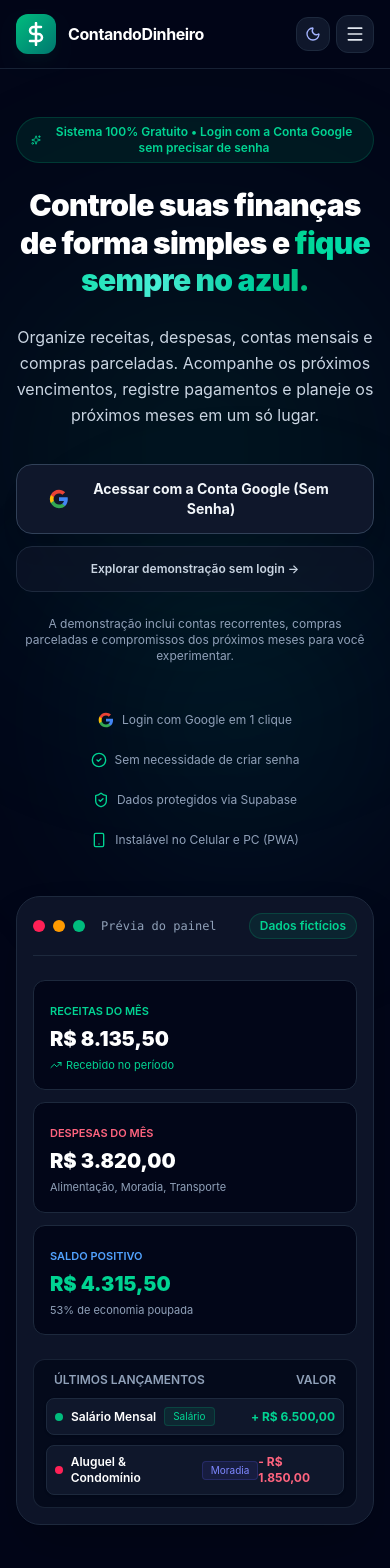
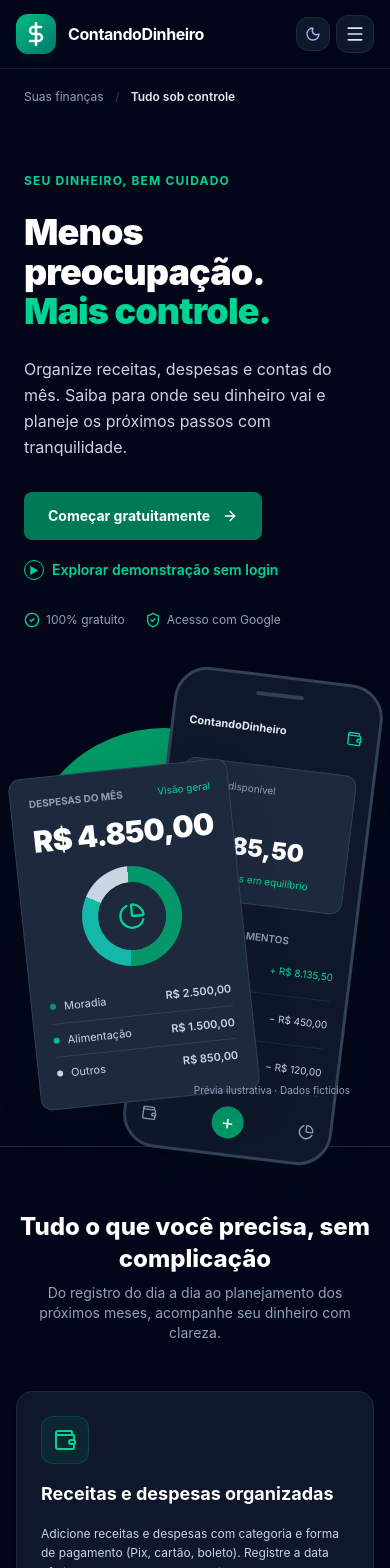
Before and after one commit to jonasnunees/ContandoDinheiro, a React (Vite) app: page / in a window 390 px wide. Shown: the top 1568 px of the page. Built offline with nearby package versions, Linux system fonts and the light colour scheme; no server answers.

Commit message:
feat: reformula página inicial com novo design responsivo
- Mantém cores e fontes nos temas claro e escuro
- Adiciona prévia financeira em camadas
- Corrige corte do título em telas estreitas
- Amplia testes de acessibilidade e contraste

```diff
--- a/src/components/LandingPage.tsx
+++ b/src/components/LandingPage.tsx
@@ -6,7 +6,6 @@ import {
   Smartphone,
   PieChart,
   TrendingUp,
-  Sparkles,
   Zap,
   Wallet,
   Menu,
@@ -200,147 +199,51 @@ export const LandingPage: React.FC<LandingPageProps> = ({
 
       {/* Apresentação inicial com a proposta do aplicativo e botões de acesso. */}
       <main>
-      <section className="relative overflow-hidden pt-12 pb-16 sm:pt-20 sm:pb-24 px-4 sm:px-8 border-b border-slate-200 dark:border-slate-900">
-        {/* Efeitos decorativos de iluminação no fundo. */}
-        <div className="absolute top-1/4 left-1/2 -translate-x-1/2 -translate-y-1/2 w-96 sm:w-[600px] h-96 sm:h-[600px] bg-emerald-500/10 blur-[120px] rounded-full pointer-events-none" />
-        <div className="absolute top-1/3 left-1/4 w-72 h-72 bg-teal-500/10 blur-[100px] rounded-full pointer-events-none" />
-
-        <div className="relative max-w-4xl mx-auto text-center space-y-6">
-          {/* Selo que destaca uma característica do aplicativo. */}
-          <div className="inline-flex items-center gap-2 px-3.5 py-1.5 rounded-full bg-emerald-500/10 border border-emerald-500/20 text-emerald-800 dark:text-emerald-400 text-xs sm:text-sm font-semibold">
-            <Sparkles className="w-3.5 h-3.5" />
-            <span>Sistema 100% Gratuito • Login com a Conta Google sem precisar de senha</span>
+      <section className="landing-hero bg-white dark:bg-slate-950 border-b border-slate-200 dark:border-slate-800">
+        <div className="max-w-7xl mx-auto px-6 sm:px-8">
+          <div className="flex items-center justify-between gap-4 py-5 text-xs text-slate-600 dark:text-slate-400">
+            <span>Suas finanças <span aria-hidden="true" className="mx-2 text-slate-300 dark:text-slate-700">/</span> <span className="font-semibold text-slate-800 dark:text-slate-200">Tudo sob controle</span></span>
+            <a href="#recursos" className="hidden sm:inline hover:text-emerald-700 dark:hover:text-emerald-400">Conheça os recursos ↓</a>
           </div>
-
-          {/* Título principal da apresentação. */}
-          <h1 className="text-3xl sm:text-5xl md:text-6xl font-black text-slate-900 dark:text-white tracking-tight leading-tight">
-            Controle suas finanças de forma simples e{' '}
-            <span className="text-transparent bg-clip-text bg-gradient-to-r from-emerald-600 via-teal-500 to-emerald-600 dark:from-emerald-400 dark:via-teal-300 dark:to-emerald-500">
-              fique sempre no azul.
-            </span>
-          </h1>
-
-          {/* Texto que explica a proposta do aplicativo. */}
-          <p className="text-base sm:text-lg md:text-xl text-slate-600 dark:text-slate-300 max-w-2xl mx-auto leading-relaxed">
-            Organize receitas, despesas, contas mensais e compras parceladas. Acompanhe os próximos vencimentos, registre pagamentos e planeje os próximos meses em um só lugar.
-          </p>
-
-          {/* Botões para entrar, cadastrar-se ou experimentar a demonstração. */}
-          <div className="flex flex-col sm:flex-row items-center justify-center gap-3 pt-3">
-            <button
-              onClick={onOpenLogin}
-              className="w-full sm:w-auto px-8 py-3.5 rounded-2xl bg-white dark:bg-slate-900 border border-slate-300 dark:border-slate-700 hover:bg-slate-50 dark:hover:bg-slate-800 text-sm sm:text-base font-bold text-slate-800 dark:text-slate-100 shadow-xl shadow-slate-900/5 flex items-center justify-center gap-3 transition cursor-pointer active:scale-95"
-            >
-              <svg className="w-5 h-5 flex-shrink-0" viewBox="0 0 24 24">
-                <path fill="#4285F4" d="M22.56 12.25c0-.78-.07-1.53-.2-2.25H12v4.26h5.92c-.26 1.37-1.04 2.53-2.21 3.31v2.77h3.57c2.08-1.92 3.28-4.74 3.28-8.09z" />
-                <path fill="#34A853" d="M12 23c2.97 0 5.46-.98 7.28-2.66l-3.57-2.77c-.98.66-2.23 1.06-3.71 1.06-2.86 0-5.29-1.93-6.16-4.53H2.18v2.84C3.99 20.53 7.7 23 12 23z" />
-                <path fill="#FBBC05" d="M5.84 14.09c-.22-.66-.35-1.36-.35-2.09s.13-1.43.35-2.09V7.06H2.18C1.43 8.55 1 10.22 1 12s.43 3.45 1.18 4.94l2.85-2.22.81-.63z" />
-                <path fill="#EA4335" d="M12 5.38c1.62 0 3.06.56 4.21 1.64l3.15-3.15C17.45 2.09 14.97 1 12 1 7.7 1 3.99 3.47 2.18 7.06l3.66 2.84c.87-2.6 3.3-4.52 6.16-4.52z" />
-              </svg>
-              <span>Acessar com a Conta Google (Sem Senha)</span>
-            </button>
-
-            <a
-              href="/demo"
-              className="inline-flex items-center justify-center w-full sm:w-auto px-6 py-3.5 rounded-2xl border border-slate-300 dark:border-slate-800 bg-white/80 dark:bg-slate-900/60 hover:bg-slate-100 dark:hover:bg-slate-800 text-xs sm:text-sm font-semibold text-slate-700 dark:text-slate-300 transition cursor-pointer"
-            >
-              Explorar demonstração sem login →
-            </a>
-          </div>
-
-          <p className="text-xs sm:text-sm text-slate-600 dark:text-slate-400">A demonstração inclui contas recorrentes, compras parceladas e compromissos dos próximos meses para você experimentar.</p>
-
-          {/* Informações curtas sobre o acesso e o uso do aplicativo. */}
-          <div className="pt-6 flex flex-wrap items-center justify-center gap-6 text-xs sm:text-sm text-slate-600 dark:text-slate-400">
-            <div className="flex items-center gap-2">
-              <svg className="w-4 h-4 flex-shrink-0" viewBox="0 0 24 24">
-                <path fill="#4285F4" d="M22.56 12.25c0-.78-.07-1.53-.2-2.25H12v4.26h5.92c-.26 1.37-1.04 2.53-2.21 3.31v2.77h3.57c2.08-1.92 3.28-4.74 3.28-8.09z" />
-                <path fill="#34A853" d="M12 23c2.97 0 5.46-.98 7.28-2.66l-3.57-2.77c-.98.66-2.23 1.06-3.71 1.06-2.86 0-5.29-1.93-6.16-4.53H2.18v2.84C3.99 20.53 7.7 23 12 23z" />
-                <path fill="#FBBC05" d="M5.84 14.09c-.22-.66-.35-1.36-.35-2.09s.13-1.43.35-2.09V7.06H2.18C1.43 8.55 1 10.22 1 12s.43 3.45 1.18 4.94l2.85-2.22.81-.63z" />
-                <path fill="#EA4335" d="M12 5.38c1.62 0 3.06.56 4.21 1.64l3.15-3.15C17.45 2.09 14.97 1 12 1 7.7 1 3.99 3.47 2.18 7.06l3.66 2.84c.87-2.6 3.3-4.52 6.16-4.52z" />
-              </svg>
-              <span>Login com Google em 1 clique</span>
+          <div className="grid grid-cols-1 lg:grid-cols-2 items-center gap-10 lg:gap-16 py-12 sm:py-16 lg:py-20">
+            <div className="min-w-0 max-w-xl">
+              <p className="text-xs font-bold uppercase tracking-widest text-emerald-700 dark:text-emerald-400 mb-6">Seu dinheiro, bem cuidado</p>
+              <h1 className="break-words text-[2rem] min-[390px]:text-4xl sm:text-5xl xl:text-6xl font-black tracking-tight leading-[1.1] text-slate-900 dark:text-white">Menos preocupação.<br /><span className="text-emerald-700 dark:text-emerald-400">Mais controle.</span></h1>
+              <p className="mt-6 text-base sm:text-lg leading-relaxed text-slate-600 dark:text-slate-300 max-w-md">Organize receitas, despesas e contas do mês. Saiba para onde seu dinheiro vai e planeje os próximos passos com tranquilidade.</p>
+              <button onClick={onOpenLogin} className="mt-8 inline-flex items-center gap-3 rounded-lg bg-emerald-700 hover:bg-emerald-800 text-white px-6 py-3.5 text-sm font-bold transition cursor-pointer">Começar gratuitamente <ArrowRight className="w-4 h-4" aria-hidden="true" /></button>
+              <a href="/demo" className="mt-5 flex w-fit items-center gap-2 text-sm font-semibold text-emerald-700 dark:text-emerald-400 hover:underline underline-offset-4"><span className="inline-flex w-5 h-5 items-center justify-center rounded-full border border-current text-[10px]" aria-hidden="true">▶</span> Explorar demonstração sem login</a>
+              <div className="mt-8 flex flex-wrap gap-x-5 gap-y-3 text-xs text-slate-500 dark:text-slate-400">
+                <span className="flex items-center gap-1.5"><CheckCircle2 className="w-4 h-4 text-emerald-600 dark:text-emerald-400" />100% gratuito</span>
+                <span className="flex items-center gap-1.5"><ShieldCheck className="w-4 h-4 text-emerald-600 dark:text-emerald-400" />Acesso com Google</span>
+              </div>
             </div>
-            <div className="flex items-center gap-2">
-              <CheckCircle2 className="w-4 h-4 text-emerald-700 dark:text-emerald-400" />
-              <span>Sem necessidade de criar senha</span>
-            </div>
-            <div className="flex items-center gap-2">
-              <ShieldCheck className="w-4 h-4 text-emerald-700 dark:text-emerald-400" />
-              <span>Dados protegidos via Supabase</span>
-            </div>
-            <div className="flex items-center gap-2">
-              <Smartphone className="w-4 h-4 text-emerald-700 dark:text-emerald-400" />
-              <span>Instalável no Celular e PC (PWA)</span>
-            </div>
-          </div>
-        </div>
-
-        {/* Prévia ilustrativa do painel, com valores fixos de exemplo. */}
-        <div className="max-w-5xl mx-auto mt-12 rounded-3xl bg-white dark:bg-slate-900/90 border border-slate-200 dark:border-slate-800 shadow-2xl p-4 sm:p-6 backdrop-blur-xl relative overflow-hidden">
-          <div className="flex items-center justify-between pb-4 border-b border-slate-200 dark:border-slate-800 mb-6">
-            <div className="flex items-center gap-2">
-              <span className="w-3 h-3 rounded-full bg-rose-500" />
-              <span className="w-3 h-3 rounded-full bg-amber-500" />
-              <span className="w-3 h-3 rounded-full bg-emerald-500" />
-              <span className="ml-2 text-xs font-mono text-slate-500 dark:text-slate-400">Prévia do painel</span>
-            </div>
-            <span className="text-xs px-2.5 py-1 rounded-full bg-emerald-500/10 text-emerald-700 dark:text-emerald-400 font-semibold border border-emerald-500/20">
-              Dados fictícios
-            </span>
-          </div>
-
-          {/* Cartões de exemplo que mostram como os totais aparecerão no painel. */}
-          <div className="grid grid-cols-1 sm:grid-cols-3 gap-3 sm:gap-4 mb-6">
-            <div className="card-lift rounded-xl bg-slate-50 dark:bg-slate-950 p-4 border border-slate-200 dark:border-slate-800">
-              <span className="text-[11px] font-semibold text-emerald-700 dark:text-emerald-400 uppercase">Receitas do Mês</span>
-              <div className="text-xl sm:text-2xl font-black text-slate-900 dark:text-white mt-1">R$ 8.135,50</div>
-              <span className="text-[11px] text-emerald-700 dark:text-emerald-400 flex items-center gap-1 mt-1">
-                <TrendingUp className="w-3 h-3" /> Recebido no período
-              </span>
-            </div>
-
-            <div className="card-lift rounded-xl bg-slate-50 dark:bg-slate-950 p-4 border border-slate-200 dark:border-slate-800">
-              <span className="text-[11px] font-semibold text-rose-700 dark:text-rose-400 uppercase">Despesas do Mês</span>
-              <div className="text-xl sm:text-2xl font-black text-slate-900 dark:text-white mt-1">R$ 3.820,00</div>
-              <span className="text-[11px] text-slate-500 dark:text-slate-400 mt-1 block">Alimentação, Moradia, Transporte</span>
-            </div>
-
-            <div className="card-lift rounded-xl bg-slate-50 dark:bg-slate-950 p-4 border border-slate-200 dark:border-slate-800">
-              <span className="text-[11px] font-semibold text-blue-600 dark:text-blue-400 uppercase">Saldo Positivo</span>
-              <div className="text-xl sm:text-2xl font-black text-emerald-700 dark:text-emerald-400 mt-1">R$ 4.315,50</div>
-              <span className="text-[11px] text-slate-500 dark:text-slate-400 mt-1 block">53% de economia poupada</span>
-            </div>
-          </div>
-
-          {/* Lista ilustrativa com lançamentos de exemplo. */}
-          <div className="rounded-xl bg-slate-100/70 dark:bg-slate-950/70 border border-slate-200 dark:border-slate-800/80 p-3 sm:p-4 space-y-2.5">
-            <div className="flex items-center justify-between text-xs font-semibold text-slate-600 dark:text-slate-400 px-2">
-              <span>ÚLTIMOS LANÇAMENTOS</span>
-              <span>VALOR</span>
-            </div>
-            <div className="flex items-center justify-between p-2 rounded-lg bg-white dark:bg-slate-900 border border-slate-200 dark:border-slate-800 text-xs shadow-sm">
-              <div className="flex items-center gap-2">
-                <span className="w-2 h-2 rounded-full bg-emerald-500" />
-                <span className="font-semibold text-slate-800 dark:text-white">Salário Mensal</span>
-                <span className="text-[10px] px-2 py-0.5 rounded bg-emerald-500/10 text-emerald-700 dark:text-emerald-400 border border-emerald-500/20">Salário</span>
+            <div className="finance-scene" role="img" aria-label="Prévia ilustrativa com dados fictícios: saldo de R$ 3.285,50 e despesas de R$ 4.850,00, divididas por categoria.">
+              <div className="finance-orbit bg-emerald-500 dark:bg-emerald-600" />
+              <div className="finance-phone bg-slate-50 dark:bg-slate-900 border-slate-200 dark:border-slate-700">
+                <div className="mx-auto mb-6 h-1 w-12 rounded-full bg-slate-200 dark:bg-slate-700" />
+                <div className="flex items-center justify-between text-[11px] font-bold text-slate-800 dark:text-slate-200"><span>ContandoDinheiro</span><Wallet className="w-4 h-4 text-emerald-600 dark:text-emerald-400" /></div>
+                <div className="mt-7 rounded-xl bg-white dark:bg-slate-800 p-4 border border-slate-100 dark:border-slate-700">
+                  <p className="text-[10px] text-slate-500 dark:text-slate-400">Saldo disponível</p><p className="mt-1 text-2xl font-black text-slate-900 dark:text-white">R$ 3.285,50</p>
+                  <p className="mt-2 flex items-center gap-1 text-[10px] text-emerald-700 dark:text-emerald-400"><TrendingUp className="w-3 h-3" /> Seu mês em equilíbrio</p>
+                </div>
+                <p className="mt-6 text-[10px] font-semibold text-slate-500 dark:text-slate-400">ÚLTIMOS LANÇAMENTOS</p>
+                {['Salário', 'Supermercado', 'Internet'].map((item, index) => <div key={item} className="flex justify-between border-b border-slate-200 dark:border-slate-800 py-4 text-[10px] text-slate-600 dark:text-slate-300"><span>{item}</span><span className={index === 0 ? 'text-emerald-700 dark:text-emerald-400' : ''}>{['+ R$ 8.135,50', '− R$ 450,00', '− R$ 120,00'][index]}</span></div>)}
+                <div className="mt-5 flex items-center justify-between text-slate-400"><Wallet className="w-4 h-4" /><span className="flex h-8 w-8 items-center justify-center rounded-full bg-emerald-600 text-white text-xl">+</span><PieChart className="w-4 h-4" /></div>
               </div>
-              <span className="font-bold text-emerald-700 dark:text-emerald-400">+ R$ 6.500,00</span>
-            </div>
-            <div className="flex items-center justify-between p-2 rounded-lg bg-white dark:bg-slate-900 border border-slate-200 dark:border-slate-800 text-xs shadow-sm">
-              <div className="flex items-center gap-2">
-                <span className="w-2 h-2 rounded-full bg-rose-500" />
-                <span className="font-semibold text-slate-800 dark:text-white">Aluguel & Condomínio</span>
-                <span className="text-[10px] px-2 py-0.5 rounded bg-indigo-500/10 text-indigo-600 dark:text-indigo-400 border border-indigo-500/20">Moradia</span>
+              <div className="finance-expenses bg-white dark:bg-slate-800 border border-slate-100 dark:border-slate-700">
+                <div className="flex items-center justify-between gap-3 text-[10px]"><span className="font-bold uppercase text-slate-500 dark:text-slate-400">Despesas do mês</span><span className="text-emerald-700 dark:text-emerald-400">Visão geral</span></div>
+                <p className="mt-3 text-center text-3xl font-black tracking-tight text-slate-900 dark:text-white">R$ 4.850,00</p>
+                <div className="finance-donut"><div className="bg-white dark:bg-slate-800"><PieChart className="w-7 h-7 text-emerald-700 dark:text-emerald-400" /></div></div>
+                {[[ 'Moradia', 'R$ 2.500,00', 'bg-emerald-600' ], ['Alimentação', 'R$ 1.500,00', 'bg-teal-500'], ['Outros', 'R$ 850,00', 'bg-slate-300']].map(([label, value, color]) => <div key={label} className="flex items-center justify-between gap-4 py-2 text-[11px] border-b last:border-0 border-slate-100 dark:border-slate-700 text-slate-600 dark:text-slate-300"><span className="flex items-center gap-2"><span className={`w-1.5 h-1.5 rounded-full ${color}`} />{label}</span><span className="font-semibold">{value}</span></div>)}
               </div>
-              <span className="font-bold text-rose-700 dark:text-rose-400">- R$ 1.850,00</span>
+              <span className="absolute bottom-0 right-4 text-[10px] text-slate-500 dark:text-slate-400">Prévia ilustrativa · Dados fictícios</span>
             </div>
           </div>
         </div>
       </section>
 
       {/* Apresenta os recursos disponíveis no aplicativo. */}
-      <section className="py-16 px-4 sm:px-8 max-w-6xl mx-auto w-full">
+      <section id="recursos" className="scroll-mt-24 py-16 px-4 sm:px-8 max-w-6xl mx-auto w-full">
         <div className="text-center max-w-xl mx-auto mb-12 space-y-2">
           <h2 className="text-2xl sm:text-3xl font-extrabold text-slate-900 dark:text-white">
             Tudo o que você precisa, sem complicação
--- a/src/index.css
+++ b/src/index.css
@@ -40,3 +40,19 @@ button:disabled { cursor: wait; opacity: .6; }
     box-shadow: 0 12px 24px -12px rgb(15 23 42 / 25%);
   }
 }
+
+/* Composição da apresentação: celular e resumo em camadas. */
+.finance-scene { position: relative; height: 490px; isolation: isolate; }
+.finance-orbit { position: absolute; width: 370px; height: 370px; border-radius: 50%; left: 0; top: 52px; z-index: -1; }
+.finance-phone { position: absolute; width: 250px; right: 24px; top: 6px; padding: 18px; border-width: 3px; border-radius: 34px; transform: rotate(9deg); box-shadow: 12px 20px 35px rgb(15 23 42 / 12%); }
+.finance-expenses { position: absolute; width: 265px; left: 8px; top: 100px; padding: 24px; border-radius: 12px; transform: rotate(-7deg); box-shadow: 0 18px 40px rgb(15 23 42 / 16%); }
+.finance-donut { width: 118px; height: 118px; border-radius: 50%; background: conic-gradient(#059669 0% 52%, #14b8a6 52% 83%, #cbd5e1 83% 100%); margin: 20px auto; padding: 19px; }
+.finance-donut > div { width: 100%; height: 100%; border-radius: 50%; display: flex; align-items: center; justify-content: center; }
+@media (max-width: 1023px) { .finance-scene { width: 480px; max-width: 100%; margin: 0 auto; } }
+@media (max-width: 480px) {
+  .finance-scene { height: 430px; }
+  .finance-orbit { width: 280px; height: 280px; top: 60px; }
+  .finance-phone { width: 210px; right: 8px; padding: 15px; transform: rotate(7deg); }
+  .finance-expenses { width: 220px; left: 0; top: 100px; padding: 18px; transform: rotate(-6deg); }
+  .finance-donut { width: 100px; height: 100px; padding: 16px; margin: 16px auto; }
+}
```
Also changed, not shown: 1 other file (tests, documents, lock files or other folders).
